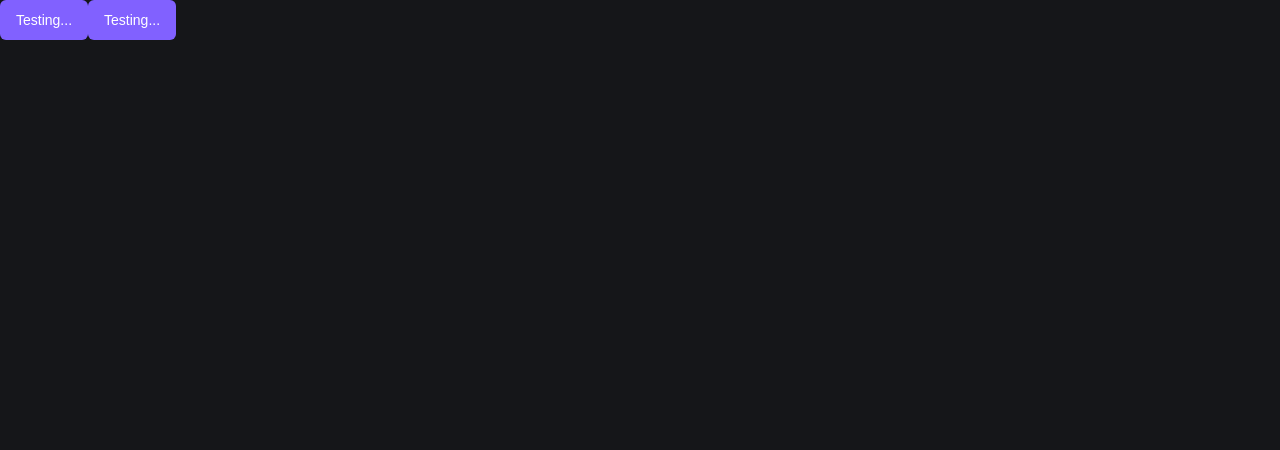
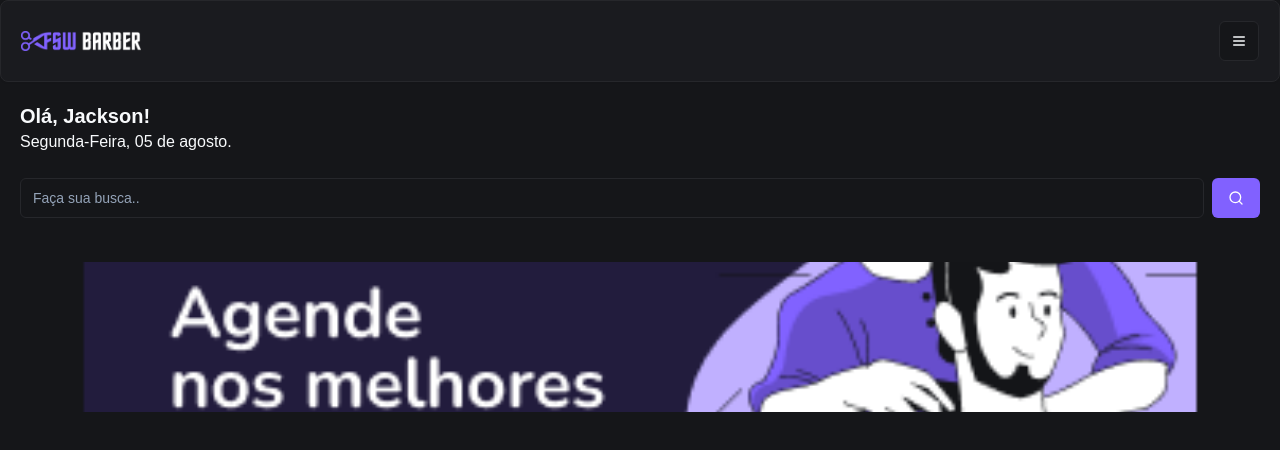
Before and after one commit to cajui54/Barbershop_FWS, a Next.js app: page / in a window 1280 px wide. Shown: the top 450 px of the page. Built offline with nearby package versions, Linux system fonts and the light colour scheme.

Commit message:
feat: add Header component and banner

```diff
--- /dev/null
+++ b/app/_components/header.tsx
@@ -0,0 +1,23 @@
+import React from 'react'
+import { Card, CardContent } from './ui/card'
+import Image from 'next/image'
+import { Button } from './ui/button'
+import { MenuIcon } from 'lucide-react'
+
+const Header = () => {
+  return (
+    <header>
+      <Card>
+        <CardContent className="flex flex-row items-center justify-between p-5">
+          <Image alt="FSW Barber" src="/Logo.png" height={18} width={120} />
+
+          <Button size="icon" variant="outline">
+            <MenuIcon />
+          </Button>
+        </CardContent>
+      </Card>
+    </header>
+  )
+}
+
+export default Header
--- /dev/null
+++ b/app/_components/ui/card.tsx
@@ -0,0 +1,79 @@
+import * as React from 'react'
+
+import { cn } from '@/app/_lib/utils'
+
+const Card = React.forwardRef<
+  HTMLDivElement,
+  React.HTMLAttributes<HTMLDivElement>
+>(({ className, ...props }, ref) => (
+  <div
+    ref={ref}
+    className={cn(
+      'rounded-lg border bg-card text-card-foreground shadow-sm',
+      className,
+    )}
+    {...props}
+  />
+))
+Card.displayName = 'Card'
+
+const CardHeader = React.forwardRef<
+  HTMLDivElement,
+  React.HTMLAttributes<HTMLDivElement>
+>(({ className, ...props }, ref) => (
+  <div
+    ref={ref}
+    className={cn('flex flex-col space-y-1.5 p-6', className)}
+    {...props}
+  />
+))
+CardHeader.displayName = 'CardHeader'
+
+const CardTitle = React.forwardRef<
+  HTMLDivElement,
+  React.HTMLAttributes<HTMLDivElement>
+>(({ className, ...props }, ref) => (
+  <div
+    ref={ref}
+    className={cn(
+      'text-2xl font-semibold leading-none tracking-tight',
+      className,
+    )}
+    {...props}
+  />
+))
+CardTitle.displayName = 'CardTitle'
+
+const CardDescription = React.forwardRef<
+  HTMLDivElement,
+  React.HTMLAttributes<HTMLDivElement>
+>(({ className, ...props }, ref) => (
+  <div
+    ref={ref}
+    className={cn('text-sm text-muted-foreground', className)}
+    {...props}
+  />
+))
+CardDescription.displayName = 'CardDescription'
+
+const CardContent = React.forwardRef<
+  HTMLDivElement,
+  React.HTMLAttributes<HTMLDivElement>
+>(({ className, ...props }, ref) => (
+  <div ref={ref} className={cn('p-6 pt-0', className)} {...props} />
+))
+CardContent.displayName = 'CardContent'
+
+const CardFooter = React.forwardRef<
+  HTMLDivElement,
+  React.HTMLAttributes<HTMLDivElement>
+>(({ className, ...props }, ref) => (
+  <div
+    ref={ref}
+    className={cn('flex items-center p-6 pt-0', className)}
+    {...props}
+  />
+))
+CardFooter.displayName = 'CardFooter'
+
+export { Card, CardHeader, CardFooter, CardTitle, CardDescription, CardContent }
--- /dev/null
+++ b/app/_components/ui/input.tsx
@@ -0,0 +1,22 @@
+import * as React from 'react'
+
+import { cn } from '@/app/_lib/utils'
+
+const Input = React.forwardRef<HTMLInputElement, React.ComponentProps<'input'>>(
+  ({ className, type, ...props }, ref) => {
+    return (
+      <input
+        type={type}
+        className={cn(
+          'flex h-10 w-full rounded-md border border-input bg-background px-3 py-2 text-base ring-offset-background file:border-0 file:bg-transparent file:text-sm file:font-medium file:text-foreground placeholder:text-muted-foreground focus-visible:outline-none focus-visible:ring-2 focus-visible:ring-ring focus-visible:ring-offset-2 disabled:cursor-not-allowed disabled:opacity-50 md:text-sm',
+          className,
+        )}
+        ref={ref}
+        {...props}
+      />
+    )
+  },
+)
+Input.displayName = 'Input'
+
+export { Input }
--- a/app/page.tsx
+++ b/app/page.tsx
@@ -1,10 +1,33 @@
+import { SearchIcon } from 'lucide-react'
+import Header from './_components/header'
 import { Button } from './_components/ui/button'
+import { Input } from './_components/ui/input'
+import Image from 'next/image'
 
 export default function Home() {
   return (
-    <div className="">
-      <Button>Testing...</Button>
-      <Button>Testing...</Button>
+    <div>
+      <Header />
+      <div className="p-5">
+        <h2 className="text-xl font-bold">Olá, Jackson!</h2>
+        <p>Segunda-Feira, 05 de agosto.</p>
+
+        <div className="mt-6 flex items-center gap-2">
+          <Input placeholder="Faça sua busca.." />
+          <Button>
+            <SearchIcon />
+          </Button>
+        </div>
+
+        <div className="relative mt-11 h-[150px] w-full">
+          <Image
+            alt="Agende nos melhores com FSW Barber"
+            src="/banner01.png"
+            fill
+            className="rounded-xl object-cover"
+          />
+        </div>
+      </div>
     </div>
   )
 }
```
Also changed, not shown: public/Logo.png (added), public/banner01.png (added).
